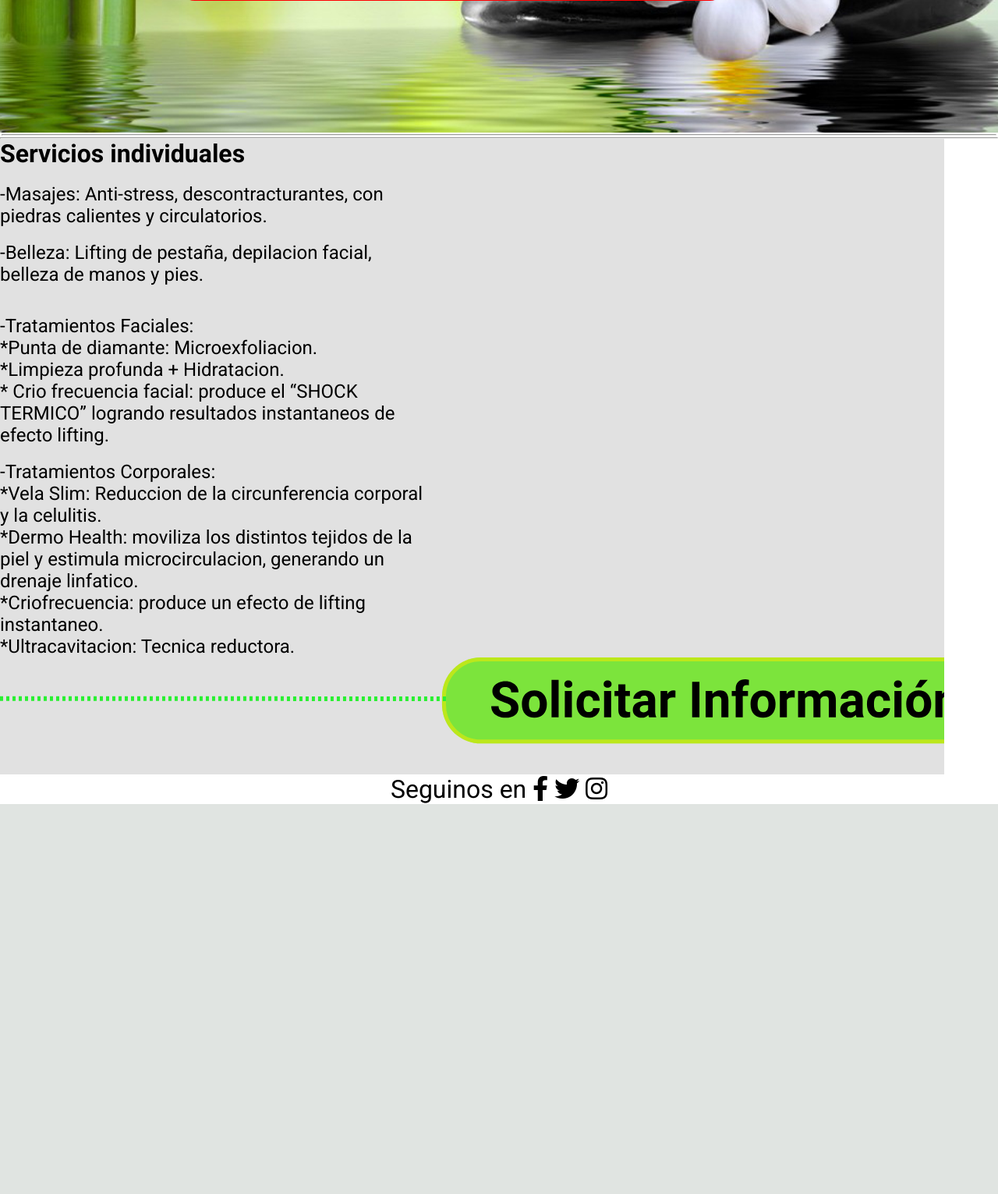
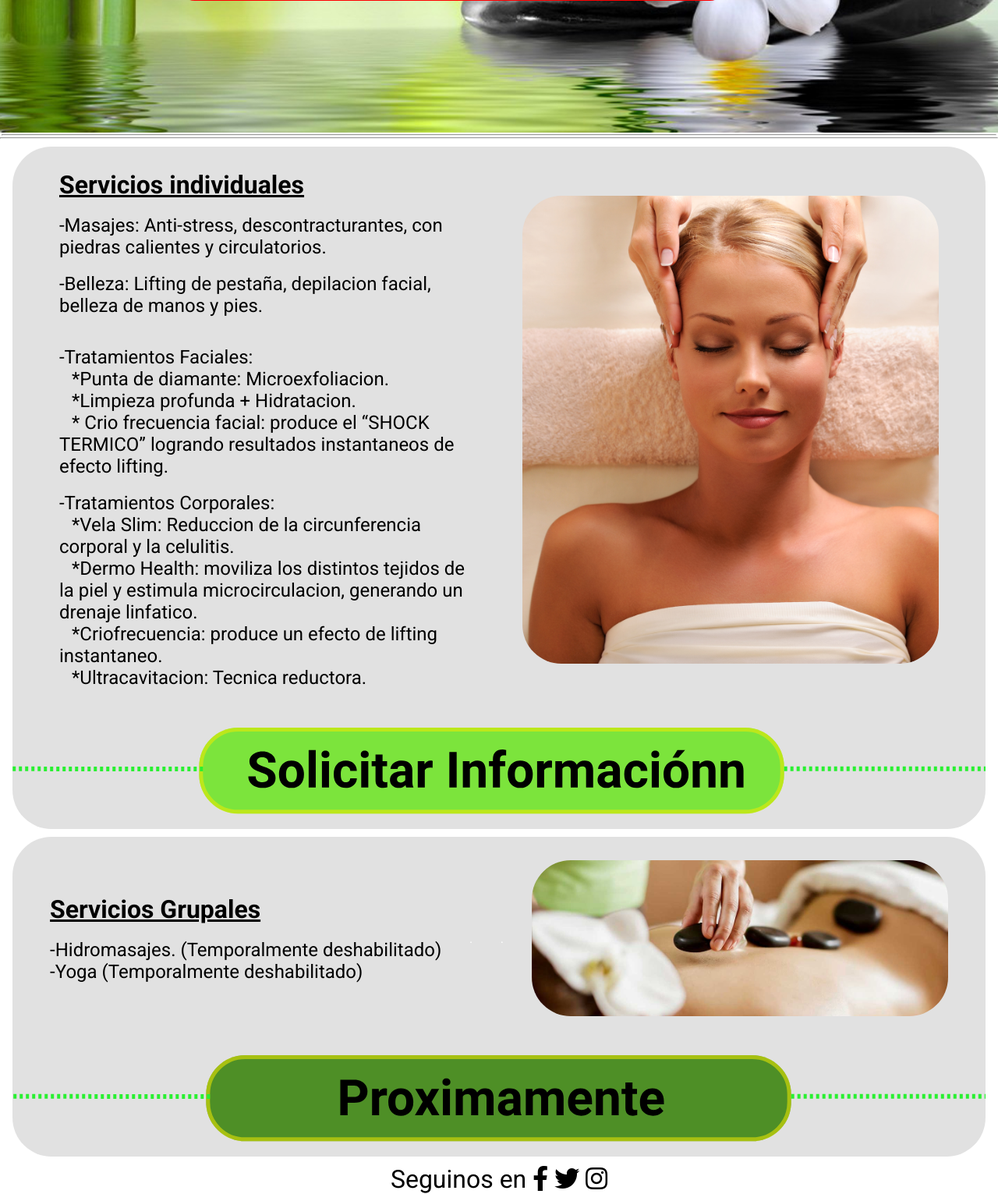
Before and after one commit to erickvaernet/Spa-Sentirse-Bien, a PHP site: page /servicios.html in a window 1280 px wide. Shown: the part 608-2139 px from the top of the page at 78% size. Before the commit the page ends 1639 px from the top, so only its background shows below. Run offline with PHP 8.4, Linux system fonts and the light colour scheme.

Commit message:
terminado  contacto, casi terminado  servicios (falta formulario de info-serv) y falta turnos

```diff
--- a/spa-sentirse-bien/css/style.css
+++ b/spa-sentirse-bien/css/style.css
@@ -26,7 +26,12 @@
   background-image: url("../img/fondos-opc/fondo-servicios.jpg");
 }
 
-.contenedor-serv-ind .servicios-individuales p, .contenedor-serv-ind .servicios-individuales dl dt, .contenedor-serv-ind .servicios-individuales dl dd {
+.fondo-contacto {
+  background-image: url("../img/contacto/fondo.jpg");
+  height: 100vh;
+}
+
+.contenedor-serv-ind .servicios-individuales .serv-flex .servicios-individuales-txt p, .contenedor-serv-ind .servicios-individuales .serv-flex .servicios-individuales-txt dl dt, .contenedor-serv-ind .servicios-individuales .serv-flex .servicios-individuales-txt dl dd {
   font-size: 1.5rem;
   color: black;
 }
@@ -232,36 +237,108 @@ main .caja-servicios-banner .contenedor-aviso-adv p span {
   display: -webkit-box;
   display: -ms-flexbox;
   display: flex;
-  -ms-flex-wrap: wrap;
-      flex-wrap: wrap;
+  -webkit-box-pack: center;
+      -ms-flex-pack: center;
+          justify-content: center;
+  margin: 10px;
 }
 
 .contenedor-serv-ind .servicios-individuales {
   background-color: rgba(196, 196, 196, 0.5);
+  width: 99%;
+  border-radius: 50px;
+}
+
+.contenedor-serv-ind .servicios-individuales .serv-flex {
+  padding: 30px;
+  display: -webkit-box;
+  display: -ms-flexbox;
+  display: flex;
+  -ms-flex-pack: distribute;
+      justify-content: space-around;
+  -webkit-box-align: center;
+      -ms-flex-align: center;
+          align-items: center;
+}
+
+.contenedor-serv-ind .servicios-individuales .serv-flex .servicios-individuales-txt {
+  max-width: 45%;
   font-family: "Raleway";
 }
 
-.contenedor-serv-ind .servicios-individuales .servicios-individuales-txt {
-  max-width: 45%;
+.contenedor-serv-ind .servicios-individuales .serv-flex .servicios-individuales-txt h2 {
+  color: black;
+  font-size: 2rem;
+  text-decoration: underline;
 }
 
-.contenedor-serv-ind .servicios-individuales h2 {
-  color: black;
-  font-size: 2rem;
+.contenedor-serv-ind .servicios-individuales .serv-flex .servicios-individuales-txt dl dd {
+  text-indent: 1rem;
+  /*line-height: 2.5rem;*/
 }
 
-.contenedor-serv-ind .img-serv-ind {
+.contenedor-serv-ind .servicios-individuales .serv-flex .img-serv-ind {
   background-image: url("../img/servicios/masajes-spa.jpg");
+  background-size: cover;
   width: 45%;
+  border-radius: 50px;
+  height: 600px;
 }
 
-.contenedor-serv-ind .boton-servicios-indiv {
-  background-repeat: no-repeat;
-  height: 150px;
+.contenedor-serv-ind .servicios-individuales .serv-flex .img-serv-grup {
+  background-image: url("../img/servicios/piedras-calientes.jpg");
+  background-size: cover;
+  background-position: center;
+  width: 45%;
+  border-radius: 50px;
+  height: 200px;
 }
 
-.boton-servicios-indiv {
+.contenedor-serv-ind .servicios-individuales .boton-servicios-indiv {
+  background-repeat: no-repeat;
+  background-position: center;
+  height: 150px;
   background-image: url("../img/servicios/boton-info.svg");
+}
+
+.contenedor-serv-ind .servicios-individuales .boton-servicios-grup {
+  background-repeat: no-repeat;
+  background-position: center;
+  height: 150px;
+  background-image: url("../img/servicios/boton-proximamente.svg");
+}
+
+main .contenedor-centrador .contenedor-contacto {
+  margin: 100px auto;
+  background-color: rgba(0, 0, 0, 0.5);
+  width: 50%;
+  border-radius: 200px;
+  display: -webkit-box;
+  display: -ms-flexbox;
+  display: flex;
+  -webkit-box-orient: vertical;
+  -webkit-box-direction: normal;
+      -ms-flex-direction: column;
+          flex-direction: column;
+  -webkit-box-pack: center;
+      -ms-flex-pack: center;
+          justify-content: center;
+  -webkit-box-align: center;
+      -ms-flex-align: center;
+          align-items: center;
+}
+
+main .contenedor-centrador .contenedor-contacto p {
+  width: 80%;
+  font-family: "Roboto",sans-serif;
+  font-size: 3rem;
+  margin: 5%;
+  line-height: 4rem;
+}
+
+main .contenedor-centrador .contenedor-contacto .redes {
+  font-size: 2rem;
+  margin-bottom: 20px;
 }
 
 footer {
--- a/spa-sentirse-bien/index.html
+++ b/spa-sentirse-bien/index.html
@@ -16,8 +16,8 @@
                 <ul>
                     <li><a href="./index.html">Inicio</a</li>
                     <li><a href="./servicios.html">Servicios</a></li>
-                    <li><a href="./contacto.html">Turnos</a></li>
-                    <li><a href="./turnos.html">Contacto</a></li>
+                    <li><a href="./turnos.html">Turnos</a></li>
+                    <li><a href="./contacto.html">Contacto</a></li>
                 </ul>
             </nav>
         </header>
--- a/spa-sentirse-bien/scss/_general.scss
+++ b/spa-sentirse-bien/scss/_general.scss
@@ -21,3 +21,6 @@
 
 .fondo-inicio{background-image: url("../img/fondos-opc/fondo-spa2.jpg");}
 .fondo-servicios{background-image: url("../img/fondos-opc/fondo-servicios.jpg");}
+
+.fondo-contacto{background-image: url("../img/contacto/fondo.jpg");
+height: 100vh;}
--- /dev/null
+++ b/spa-sentirse-bien/scss/_main-contacto.scss
@@ -0,0 +1,27 @@
+main{
+    .contenedor-centrador{
+
+        .contenedor-contacto{
+            margin: 100px auto;
+            background-color: rgba($color: #000000, $alpha: 0.5);
+            width: 50%;
+            border-radius: 200px;
+            display: flex;
+            flex-direction: column;
+            justify-content: center;
+            align-items: center;
+            p{
+                width: 80%;
+                font-family: "Roboto",sans-serif;
+                font-size: 3rem;
+                margin: 5%;
+                line-height: 4rem;
+            }
+            .redes{
+                font-size: 2rem;
+                margin-bottom: 20px;
+            }
+        }
+
+    }
+}
--- a/spa-sentirse-bien/scss/_servicios-individuales.scss
+++ b/spa-sentirse-bien/scss/_servicios-individuales.scss
@@ -2,19 +2,25 @@
 
 .contenedor-serv-ind{
     display: flex;
-    flex-wrap: wrap;
+    justify-content: center;
+    margin: 10px;
+    .servicios-individuales{
+        background-color: rgba($color: #C4C4C4, $alpha: 0.5);
+        width: 99%;
+        border-radius: 50px;
 
-
-    .servicios-individuales{
-
-        background-color: rgba($color: #C4C4C4, $alpha: 0.5);
-        font-family: "Raleway";
+        .serv-flex{
+            padding: 30px;
+            display: flex;
+            justify-content: space-around;
+            align-items: center;
             .servicios-individuales-txt{
                 max-width: 45%;
-        }
+                font-family: "Raleway";
                 h2{
                     color:black;
                     font-size: 2rem;
+                    text-decoration: underline
                 }
                 p{
                     @extend %p-serv;
@@ -25,19 +31,40 @@
                     }
                     dd{
                         @extend %p-serv;
+                        text-indent: 1rem;
+                        /*line-height: 2.5rem;*/
                     }
                 }
             }
             .img-serv-ind{
                 background-image: url("../img/servicios/masajes-spa.jpg");
+                background-size: cover;
                 width: 45%;
+                border-radius: 50px;
+                height: 600px;
             }
-    .boton-servicios-indiv{
-        background-repeat: no-repeat;
-        height: 150px;
+            .img-serv-grup{
+                background-image: url("../img/servicios/piedras-calientes.jpg");
+                background-size: cover;
+                background-position: center;
+                width: 45%;
+                border-radius: 50px;
+                height: 200px;
             }
         }
 
         .boton-servicios-indiv{
+            background-repeat: no-repeat;
+            background-position: center;
+            height: 150px;
             background-image: url("../img/servicios/boton-info.svg");
         }
+        .boton-servicios-grup{
+            background-repeat: no-repeat;
+            background-position: center;
+            height: 150px;
+            background-image: url("../img/servicios/boton-proximamente.svg");
+        }
+
+    }
+}
--- a/spa-sentirse-bien/scss/style.scss
+++ b/spa-sentirse-bien/scss/style.scss
@@ -3,4 +3,5 @@
 @import "header";
 @import "main";
 @import "servicios-individuales";
+@import "main-contacto";
 @import "footer";
--- a/spa-sentirse-bien/servicios.html
+++ b/spa-sentirse-bien/servicios.html
@@ -18,10 +18,11 @@
         <header>
             <nav>
                 <ul>
-                    <li><a href="./index.html">Inicio</a< /li>
+
+                    <li><a href="./index.html">Inicio</a</li>
                         <li><a href="./servicios.html">Servicios</a></li>
-                    <li><a href="./contacto.html">Turnos</a></li>
-                    <li><a href="./turnos.html">Contacto</a></li>
+                        <li><a href="./turnos.html">Turnos</a></li>
+                        <li><a href="./contacto.html">Contacto</a></li>
                 </ul>
             </nav>
         </header>
@@ -50,8 +51,8 @@
     <hr style="margin: 2px;"> <!-- pasar a css -->
     <hr>
     <div class="contenedor-serv-ind">
-
         <div class="servicios-individuales">
+            <div class="serv-flex">
                 <div class="servicios-individuales-txt">
                     <h2>Servicios individuales</h2><br>
                     <p>-Masajes: Anti-stress, descontracturantes, con piedras calientes y circulatorios.</p><br>
@@ -78,11 +79,28 @@
                     </dl>
                 </div>
                 <div class="img-serv-ind"></div>
+            </div>
             <a href=".formulario-servicios.html">
                 <div class="boton-servicios-indiv"></div>
             </a>
         </div>
+    </div>
 
+    <div class="contenedor-serv-ind">
+        <div class="servicios-individuales">
+            <div class="serv-flex">
+                <div class="servicios-individuales-txt">
+                    <h2>Servicios Grupales</h2><br>
+                    <p> -Hidromasajes. (Temporalmente deshabilitado)</p>
+                    <p>-Yoga (Temporalmente deshabilitado)</p>
+                </div>
+                <p>.</p>
+                <p>.</p>
+                <div class="img-serv-grup"></div>
+            </div>
+            <div class="boton-servicios-grup"></div>
+
+        </div>
     </div>
     <footer>
         <div class="redes servicios">
--- a/spa-sentirse-bien/turnos.html
+++ b/spa-sentirse-bien/turnos.html
@@ -16,8 +16,9 @@
                 <ul>
                     <li><a href="./index.html">Inicio</a</li>
                     <li><a href="./servicios.html">Servicios</a></li>
-                    <li><a href="./contacto.html">Turnos</a></li>
-                    <li><a href="./turnos.html">Contacto</a></li>
+                    <li><a href="./turnos.html">Turnos</a></li>
+                    <li><a href="./contacto.html">Contacto</a></li>
+
                 </ul>
             </nav>
         </header>
```
Also changed, not shown: spa-sentirse-bien/contacto.html (+25 -12 lines), spa-sentirse-bien/img/contacto/fondo.jpg (added), spa-sentirse-bien/img/servicios/boton-proximamente.svg (added), spa-sentirse-bien/img/servicios/piedras-calientes.jpg (added), 1 other file. Lines whose indentation alone changed are shown as unchanged.
